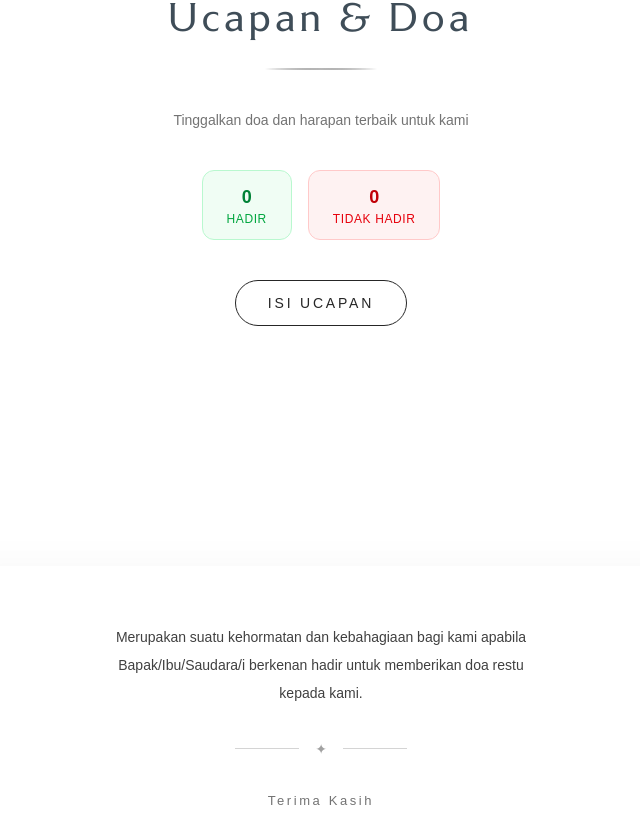
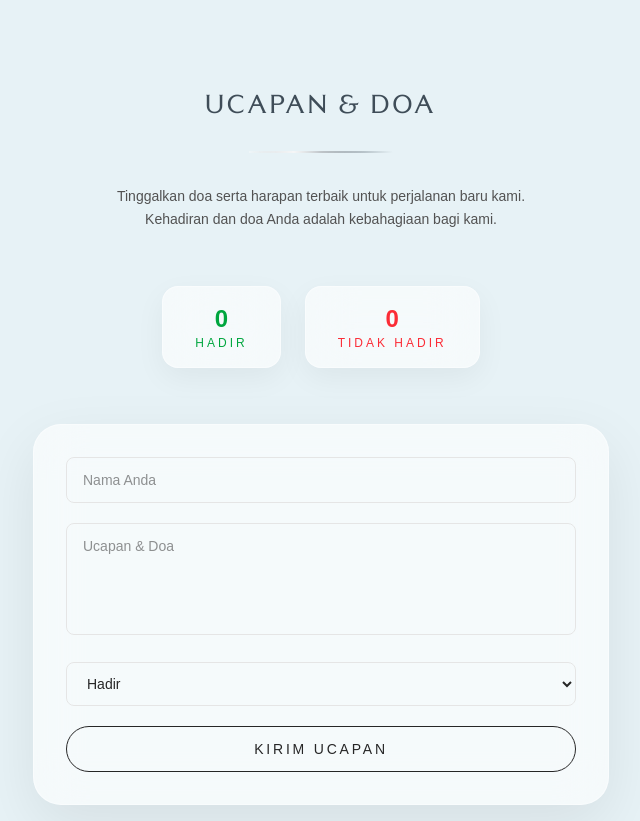
Before and after one commit to swakastudio/duajemari, a Next.js app: page /firoh-arofi/invitation in a window 1280 px wide. Shown: the part 5599-6420 px from the top of the page, without its empty margins (319-959 px from the left). Built offline with nearby package versions, Linux system fonts and the light colour scheme.

Commit message:
Update GuestWish.tsx

```diff
--- a/app/(wedding)/firoh-arofi/components/GuestWish.tsx
+++ b/app/(wedding)/firoh-arofi/components/GuestWish.tsx
@@ -3,9 +3,9 @@
 import { useState } from "react"
 
 type Wish = {
-  name:string
-  message:string
-  attendance:string
+name:string
+message:string
+attendance:string
 }
 
 export default function GuestWish(){
@@ -19,8 +19,6 @@ const [message,setMessage] = useState("")
 const [attendance,setAttendance] = useState("Hadir")
 
 const [wishes,setWishes] = useState<Wish[]>([])
-
-const [open,setOpen] = useState(false)
 
 
 
@@ -46,8 +44,6 @@ setName("")
 setMessage("")
 setAttendance("Hadir")
 
-setOpen(false)
-
 }
 
 
@@ -67,29 +63,32 @@ UI
 
 return(
 
-<div className="max-w-xl mx-auto space-y-10">
+<section className="fade-up relative px-6 py-24 bg-[#E7F2F6]">
+
+<div className="mx-auto max-w-4xl">
 
 
 {/* ===============================
 TITLE
 =============================== */}
 
-<div className="text-center">
+<div className="text-center mb-14">
 
-<h2 className="font-ltsip text-[32px] md:text-[40px] tracking-[0.08em] text-[#3f4d58] mb-4">
-Ucapan & Doa
+<h2 className="font-ltsip text-[26px] tracking-[0.06em] text-[#3f4d58]">
+UCAPAN & DOA
 </h2>
 
-<div className="relative w-28 h-[2px] mx-auto mt-4 mb-10 overflow-hidden">
+<div className="relative w-36 h-[2px] mx-auto mt-6 mb-8 overflow-hidden">
 
-<div className="absolute inset-0 bg-gradient-to-r from-transparent via-black/70 to-transparent"></div>
+<div className="absolute inset-0 bg-gradient-to-r from-transparent via-[#3f4d58] to-transparent opacity-70"></div>
 
-<div className="absolute inset-0 animate-dividerShimmer bg-gradient-to-r from-transparent via-white to-transparent opacity-60"></div>
+<div className="absolute inset-0 animate-dividerShine bg-gradient-to-r from-transparent via-white to-transparent opacity-90"></div>
 
 </div>
 
-<p className="text-neutral-500 text-sm">
-Tinggalkan doa dan harapan terbaik untuk kami
+<p className="text-neutral-600 text-sm max-w-md mx-auto leading-relaxed">
+Tinggalkan doa serta harapan terbaik untuk perjalanan baru kami.
+Kehadiran dan doa Anda adalah kebahagiaan bagi kami.
 </p>
 
 </div>
@@ -97,31 +96,47 @@ Tinggalkan doa dan harapan terbaik untuk kami
 
 
 {/* ===============================
-RSVP COUNT
+RSVP COUNTER
 =============================== */}
 
-<div className="flex justify-center gap-4">
+<div className="flex justify-center gap-6 mb-14">
 
-<div className="bg-green-50 border border-green-200 px-6 py-3 rounded-xl text-center">
+<div className="
+bg-white/60
+backdrop-blur-xl
+border border-white/40
+rounded-2xl
+px-8 py-4
+text-center
+shadow-[0_10px_30px_rgba(0,0,0,0.05)]
+">
 
-<p className="text-green-700 text-lg font-semibold">
+<p className="text-2xl font-semibold text-green-600">
 {hadirCount}
 </p>
 
-<p className="text-xs text-green-600 tracking-wider">
+<p className="text-xs tracking-[0.25em] text-green-600">
 HADIR
 </p>
 
 </div>
 
 
-<div className="bg-red-50 border border-red-200 px-6 py-3 rounded-xl text-center">
+<div className="
+bg-white/60
+backdrop-blur-xl
+border border-white/40
+rounded-2xl
+px-8 py-4
+text-center
+shadow-[0_10px_30px_rgba(0,0,0,0.05)]
+">
 
-<p className="text-red-700 text-lg font-semibold">
+<p className="text-2xl font-semibold text-red-500">
 {tidakCount}
 </p>
 
-<p className="text-xs text-red-600 tracking-wider">
+<p className="text-xs tracking-[0.25em] text-red-500">
 TIDAK HADIR
 </p>
 
@@ -132,15 +147,83 @@ TIDAK HADIR
 
 
 {/* ===============================
-OPEN FORM BUTTON
+FORM
 =============================== */}
 
-<div className="text-center">
+<form
+onSubmit={submitWish}
+className="
+bg-white/60
+backdrop-blur-xl
+border border-white/40
+rounded-[28px]
+shadow-[0_20px_60px_rgba(0,0,0,0.08)]
+p-8
+space-y-5
+max-w-xl
+mx-auto
+mb-16
+">
+
+<input
+value={name}
+onChange={(e)=>setName(e.target.value)}
+placeholder="Nama Anda"
+className="
+w-full
+border border-neutral-200
+rounded-lg
+px-4 py-3
+text-sm
+focus:outline-none
+focus:border-[#3f4d58]
+"
+/>
+
+
+<textarea
+value={message}
+onChange={(e)=>setMessage(e.target.value)}
+placeholder="Ucapan & Doa"
+className="
+w-full
+border border-neutral-200
+rounded-lg
+px-4 py-3
+text-sm
+h-28
+resize-none
+focus:outline-none
+focus:border-[#3f4d58]
+"
+/>
+
+
+<select
+value={attendance}
+onChange={(e)=>setAttendance(e.target.value)}
+className="
+w-full
+border border-neutral-200
+rounded-lg
+px-4 py-3
+text-sm
+focus:outline-none
+focus:border-[#3f4d58]
+"
+>
+
+<option>Hadir</option>
+<option>Tidak Hadir</option>
+
+</select>
+
 
 <button
-onClick={()=>setOpen(true)}
+type="submit"
 className="
-px-8 py-3
+w-full
+py-3
 rounded-full
 border border-neutral-800
 text-sm
@@ -151,89 +234,11 @@ transition
 "
 >
 
-ISI UCAPAN
+KIRIM UCAPAN
 
 </button>
 
-</div>
-
-
-
-{/* ===============================
-POPUP FORM
-=============================== */}
-
-{open && (
-
-<div className="fixed inset-0 z-50 flex items-center justify-center bg-black/40 backdrop-blur-sm">
-
-<div className="bg-white rounded-2xl p-6 w-[90%] max-w-md shadow-xl animate-fadeIn space-y-4">
-
-
-<h3 className="text-lg font-medium text-center">
-Ucapan & Kehadiran
-</h3>
-
-
-<input
-value={name}
-onChange={(e)=>setName(e.target.value)}
-placeholder="Nama Anda"
-className="w-full border border-neutral-300 rounded-md px-4 py-2 text-sm"
-/>
-
-
-<textarea
-value={message}
-onChange={(e)=>setMessage(e.target.value)}
-placeholder="Ucapan & Doa"
-className="w-full border border-neutral-300 rounded-md px-4 py-2 text-sm h-24"
-/>
-
-
-<select
-value={attendance}
-onChange={(e)=>setAttendance(e.target.value)}
-className="w-full border border-neutral-300 rounded-md px-4 py-2 text-sm"
->
-
-<option>Hadir</option>
-<option>Tidak Hadir</option>
-
-</select>
-
-
-<div className="flex justify-between pt-2">
-
-<button
-onClick={()=>setOpen(false)}
-className="text-sm text-neutral-500"
->
-Batal
-</button>
-
-<button
-onClick={submitWish}
-className="
-px-6 py-2
-rounded-full
-border border-neutral-800
-text-sm
-hover:bg-neutral-800
-hover:text-white
-transition
-"
->
-Kirim
-</button>
-
-</div>
-
-</div>
-
-</div>
-
-)}
+</form>
 
 
 
@@ -241,20 +246,29 @@ Kirim
 WISH LIST
 =============================== */}
 
-<div className="space-y-4">
+<div className="space-y-4 max-w-xl mx-auto">
 
 {wishes.map((wish,index)=>(
 
 <div
 key={index}
-className="border border-neutral-200 rounded-lg p-4 bg-white/80 backdrop-blur"
+className="
+bg-white/70
+backdrop-blur-xl
+border border-white/40
+rounded-2xl
+p-5
+shadow-[0_10px_30px_rgba(0,0,0,0.05)]
+"
 >
 
-<p className="font-semibold text-sm">
+<div className="flex justify-between items-center mb-2">
+
+<p className="font-semibold text-sm text-[#3f4d58]">
 {wish.name}
 </p>
 
-<p className={`text-xs mb-2 ${
+<p className={`text-xs tracking-wider ${
 wish.attendance==="Hadir"
 ?"text-green-600"
 :"text-red-500"
@@ -262,7 +276,9 @@ wish.attendance==="Hadir"
 {wish.attendance}
 </p>
 
-<p className="text-sm text-neutral-700">
+</div>
+
+<p className="text-sm text-neutral-700 leading-relaxed">
 {wish.message}
 </p>
 
@@ -272,7 +288,10 @@ wish.attendance==="Hadir"
 
 </div>
 
+
 </div>
+
+</section>
 
 )
 
```
